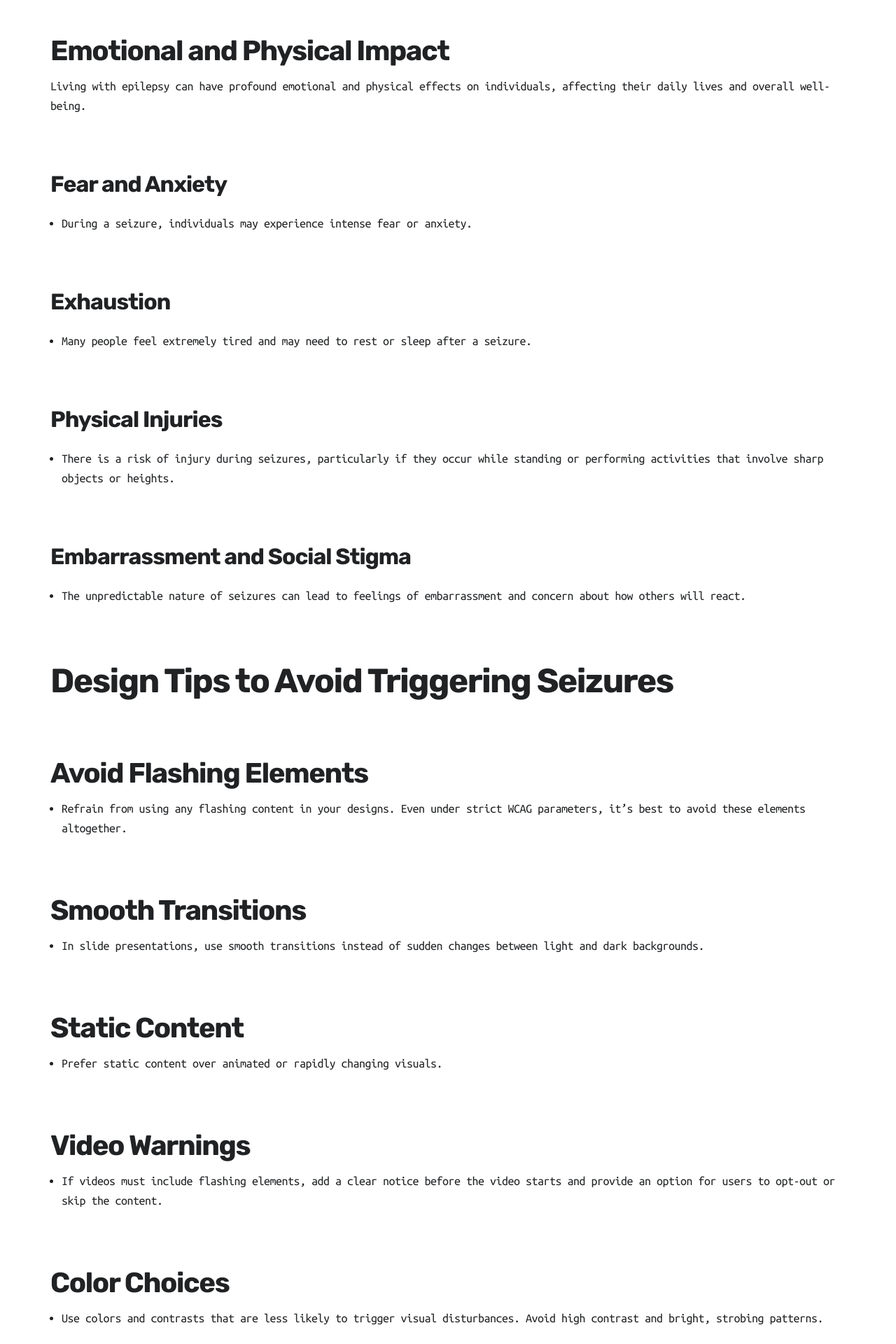
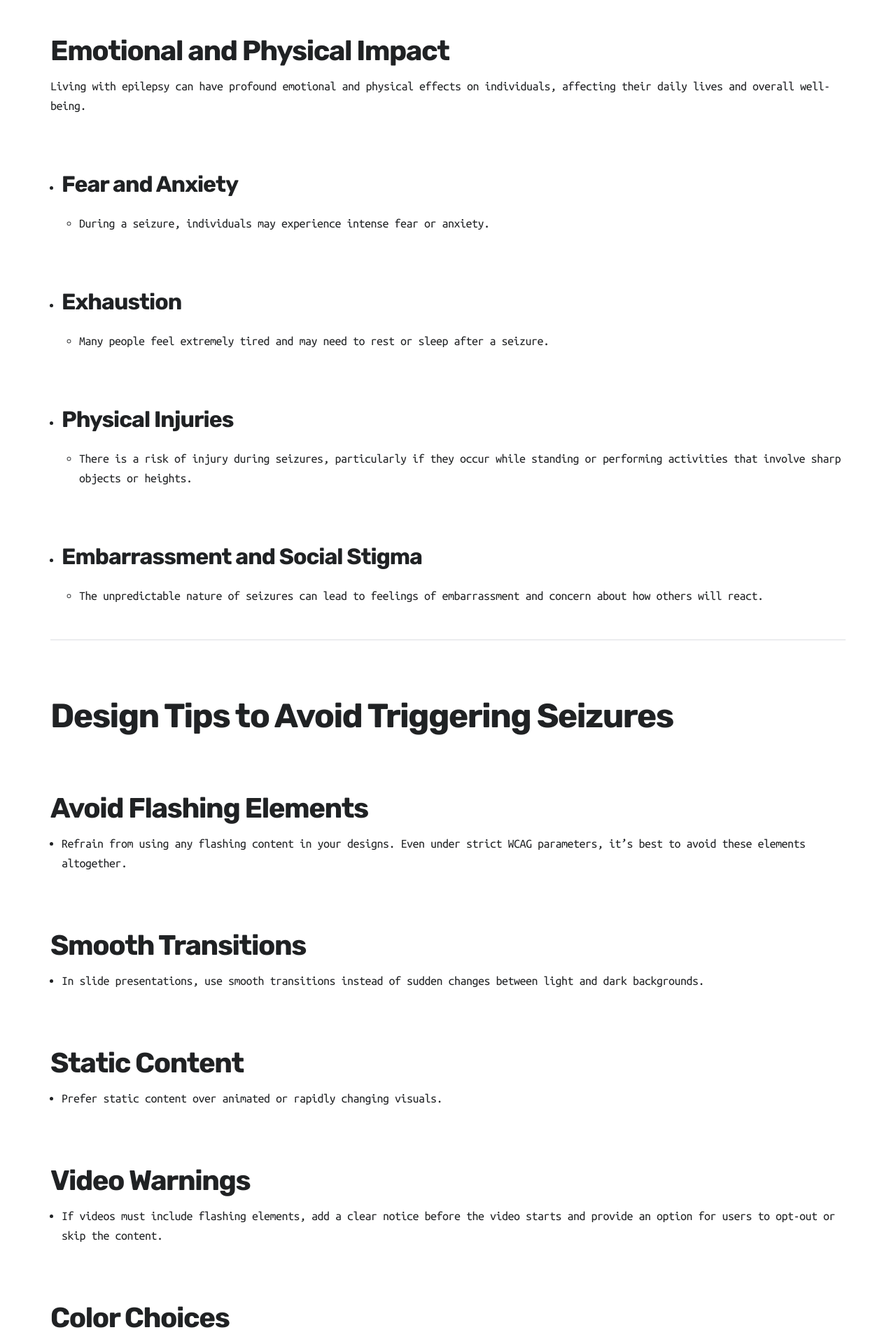
Before and after one commit to mpaiva/venus, a Jekyll site: the page built from _posts/2023-07-18-avoiding-flashing-content-to-protect-those-with-epilepsy.md, in a window 1280 px wide. Shown: the part 2928-4848 px from the top of the page at 70% size. Built offline with Jekyll 4.4.1, drawn with Linux system fonts in a browser that asks for light colours; nearby versions of some CDN libraries.

```diff
--- a/_posts/2023-07-18-avoiding-flashing-content-to-protect-those-with-epilepsy.md
+++ b/_posts/2023-07-18-avoiding-flashing-content-to-protect-those-with-epilepsy.md
@@ -38,21 +38,23 @@ People with epilepsy can experience a wide range of sensations and symptoms duri
 
 Living with epilepsy can have profound emotional and physical effects on individuals, affecting their daily lives and overall well-being.
 
-#### Fear and Anxiety
+- #### Fear and Anxiety
 
-- During a seizure, individuals may experience intense fear or anxiety.
+  - During a seizure, individuals may experience intense fear or anxiety.
 
-#### Exhaustion
+- #### Exhaustion
 
-- Many people feel extremely tired and may need to rest or sleep after a seizure.
+  - Many people feel extremely tired and may need to rest or sleep after a seizure.
 
-#### Physical Injuries
+- #### Physical Injuries
 
-- There is a risk of injury during seizures, particularly if they occur while standing or performing activities that involve sharp objects or heights.
+  - There is a risk of injury during seizures, particularly if they occur while standing or performing activities that involve sharp objects or heights.
 
-#### Embarrassment and Social Stigma
+- #### Embarrassment and Social Stigma
 
-- The unpredictable nature of seizures can lead to feelings of embarrassment and concern about how others will react.
+  - The unpredictable nature of seizures can lead to feelings of embarrassment and concern about how others will react.
+
+----
 
 ## Design Tips to Avoid Triggering Seizures
 
```
